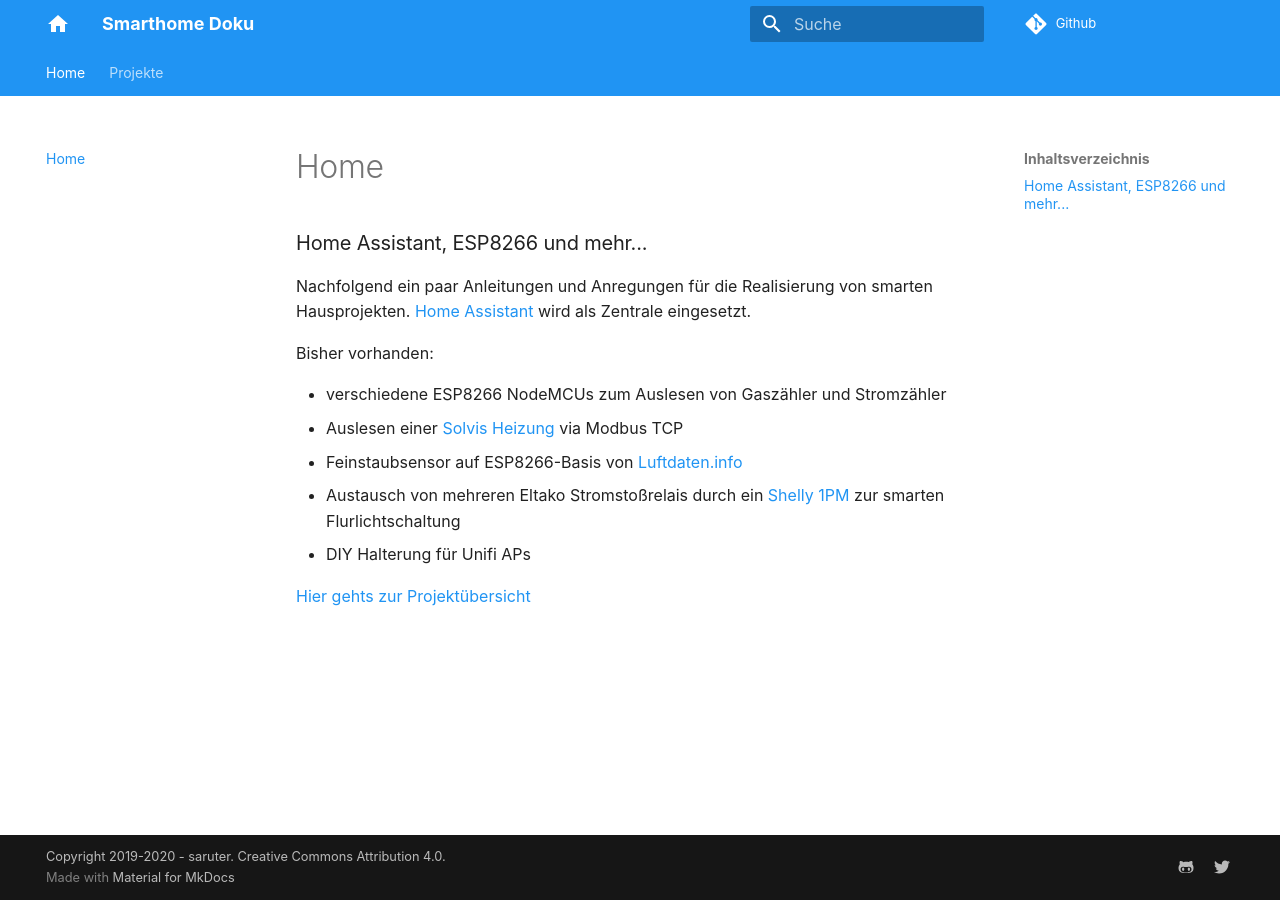
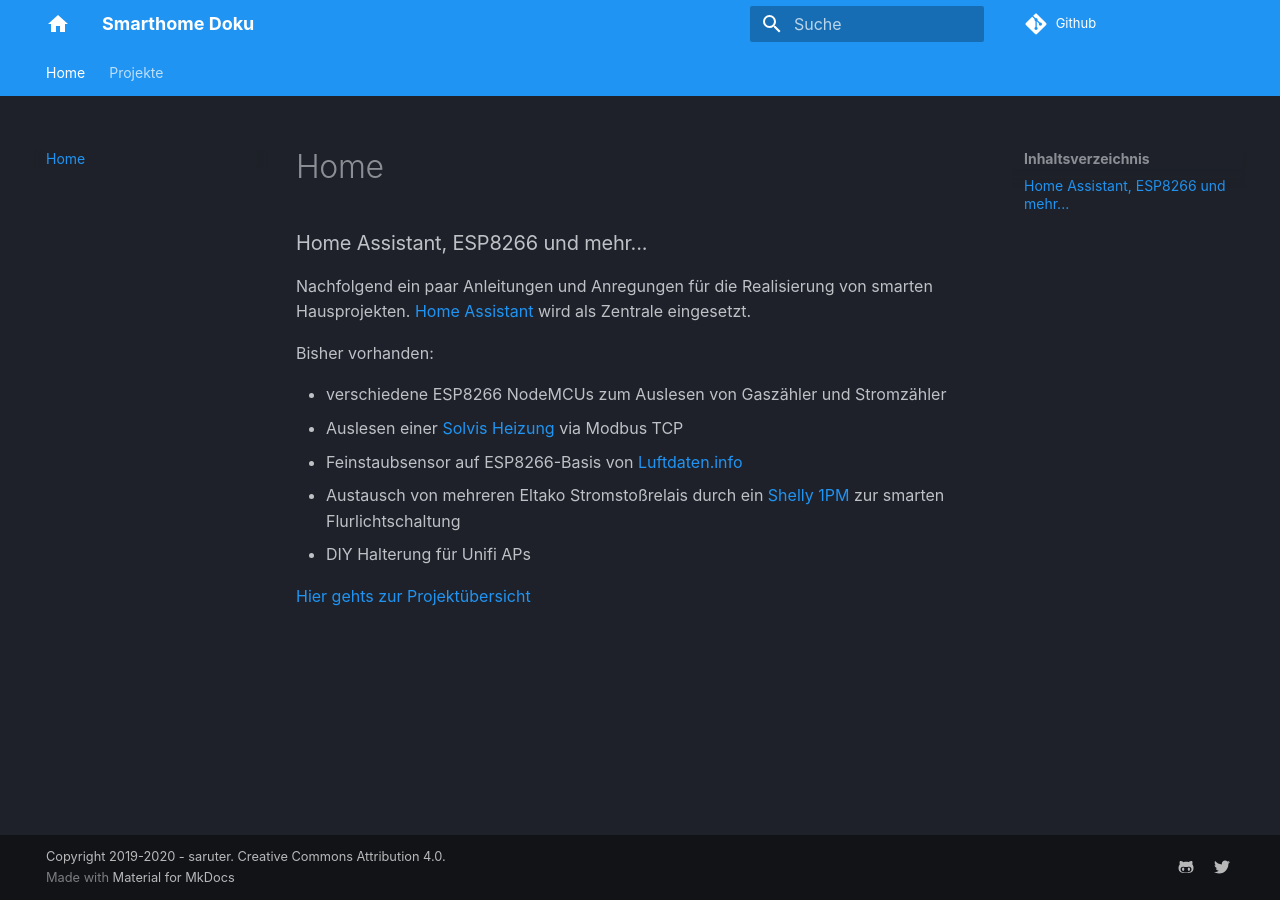
Before and after one commit to saruter/smarthome, an MkDocs documentation site: the page built from docs/index.md, in a window 1280 px wide. Built offline with MkDocs 1.6.1 and Material for MkDocs 9.7.7, drawn with Linux system fonts in a browser that asks for light colours; comment, search, counter and statistics services are not loaded.

Commit message:
dark theme

```diff
--- a/mkdocs.yml
+++ b/mkdocs.yml
@@ -34,7 +34,7 @@
   palette:
     primary: blue
     accent: indigo
-    #scheme: slate
+    scheme: slate
 
   features:
     - instant
```
